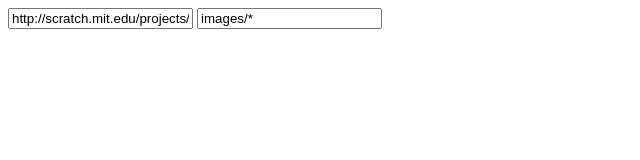
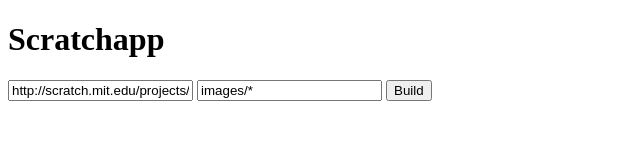
Before and after one commit to TomoWare/Scratchapp, a plain HTML site: page index.html in a window 1280 px wide. Shown: the whole page, without its empty margins (0-640 px from the left). Drawn offline with Linux system fonts and the light colour scheme.

Commit message:
Update index.html

```diff
--- a/index.html
+++ b/index.html
@@ -4,7 +4,9 @@
     <title>Scratchapp</title>
   </head>
   <body>
+    <h1>Scratchapp</h1>
     <input class="url" value="http://scratch.mit.edu/projects/">
     <input class="file" value="images/*">
+    <button type="button" onclick="build()">Build</button>
   </body>
 </html>
```
